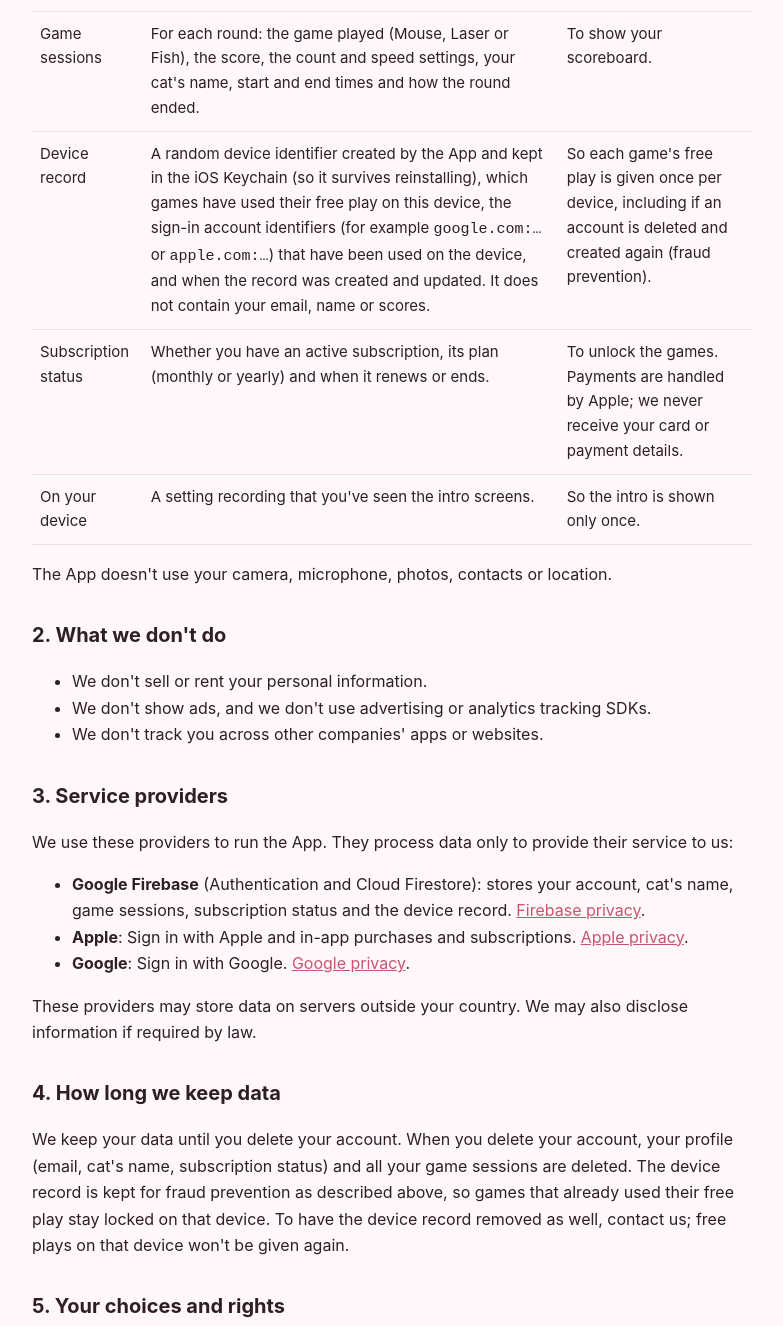
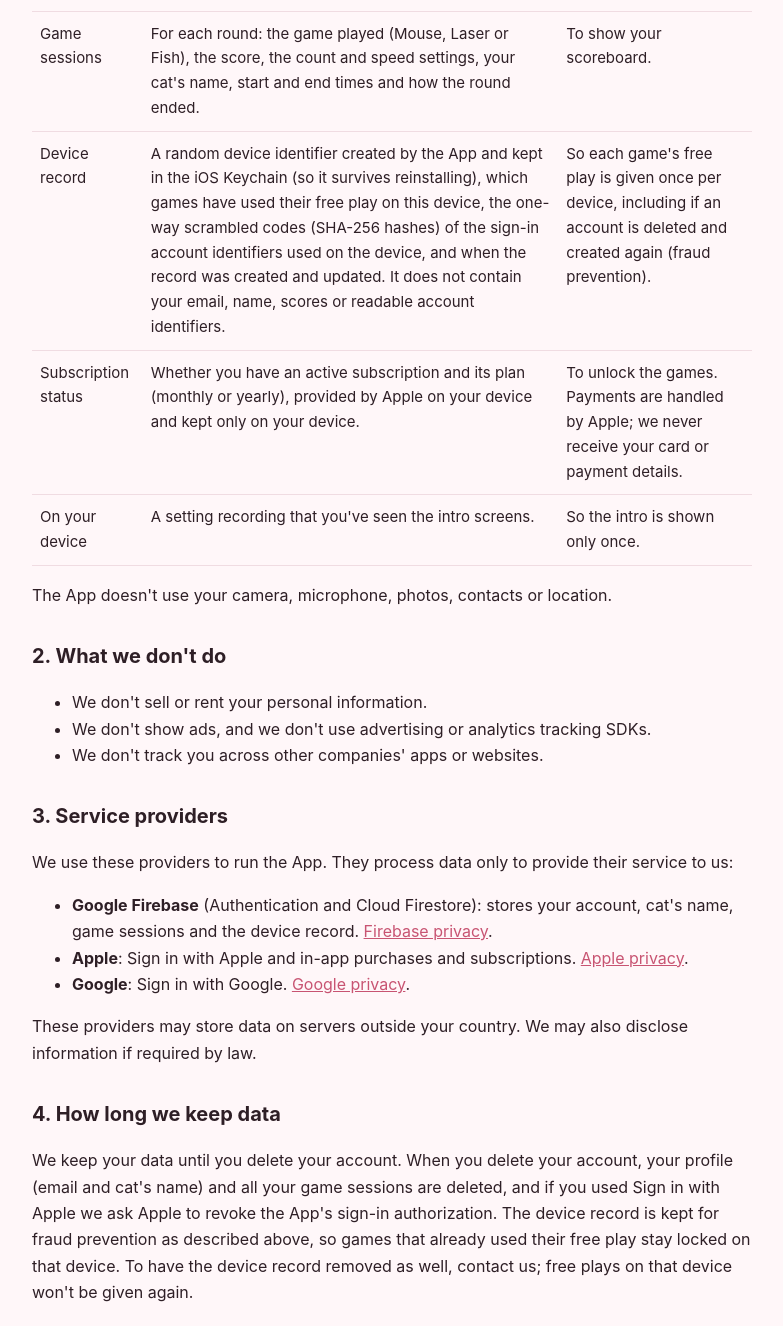
Before and after one commit to Ikrma3/Term_and_Policy, a plain HTML site: page catgame/privacy.html in a window 1280 px wide. Shown: the part 660-1986 px from the top of the page, without its empty margins (248-1031 px from the left). Drawn offline with Linux system fonts and the light colour scheme.

Commit message:
Cat Games privacy: on-device subscription status, hashed device record
Co-Authored-By: Claude Opus 5.5 <noreply@anthropic.com>
Claude-Session: https://claude.ai/code/session_014N3s4XrRo61m4PsXGNbw8n

```diff
--- a/catgame/privacy.html
+++ b/catgame/privacy.html
@@ -10,7 +10,7 @@
 <main>
   <header class="brand"><div class="logo"></div><div class="app">Cat Games</div></header>
   <h1>Privacy Policy</h1>
-  <p class="muted">Effective date: October 9, 2026</p>
+  <p class="muted">Effective date: October 27, 2026</p>
 
   <div class="note">
     <strong>In short:</strong> we keep your sign-in email, your cat's name and your game scores so
@@ -46,16 +46,16 @@
       <td>Device record</td>
       <td>A random device identifier created by the App and kept in the iOS Keychain (so it
         survives reinstalling), which games have used their free play on this device, the
-        sign-in account identifiers (for example <code>google.com:…</code> or
-        <code>apple.com:…</code>) that have been used on the device, and when the record was
-        created and updated. It does not contain your email, name or scores.</td>
+        one-way scrambled codes (SHA-256 hashes) of the sign-in account identifiers used on the
+        device, and when the record was created and updated. It does not contain your email,
+        name, scores or readable account identifiers.</td>
       <td>So each game's free play is given once per device, including if an account is deleted
         and created again (fraud prevention).</td>
     </tr>
     <tr>
       <td>Subscription status</td>
-      <td>Whether you have an active subscription, its plan (monthly or yearly) and when it
-        renews or ends.</td>
+      <td>Whether you have an active subscription and its plan (monthly or yearly), provided by
+        Apple on your device and kept only on your device.</td>
       <td>To unlock the games. Payments are handled by Apple; we never receive your card or
         payment details.</td>
     </tr>
@@ -78,7 +78,7 @@
   <p>We use these providers to run the App. They process data only to provide their service to us:</p>
   <ul>
     <li><strong>Google Firebase</strong> (Authentication and Cloud Firestore): stores your account,
-      cat's name, game sessions, subscription status and the device record.
+      cat's name, game sessions and the device record.
       <a href="https://firebase.google.com/support/privacy">Firebase privacy</a>.</li>
     <li><strong>Apple</strong>: Sign in with Apple and in-app purchases and subscriptions.
       <a href="https://www.apple.com/legal/privacy/">Apple privacy</a>.</li>
@@ -90,7 +90,8 @@
 
   <h2>4. How long we keep data</h2>
   <p>We keep your data until you delete your account. When you delete your account, your profile
-    (email, cat's name, subscription status) and all your game sessions are deleted. The device
+    (email and cat's name) and all your game sessions are deleted, and if you used Sign in with
+    Apple we ask Apple to revoke the App's sign-in authorization. The device
     record is kept for fraud prevention as described above, so games that already used their free
     play stay locked on that device. To have the device record removed as well, contact us; free
     plays on that device won't be given again.</p>
```
